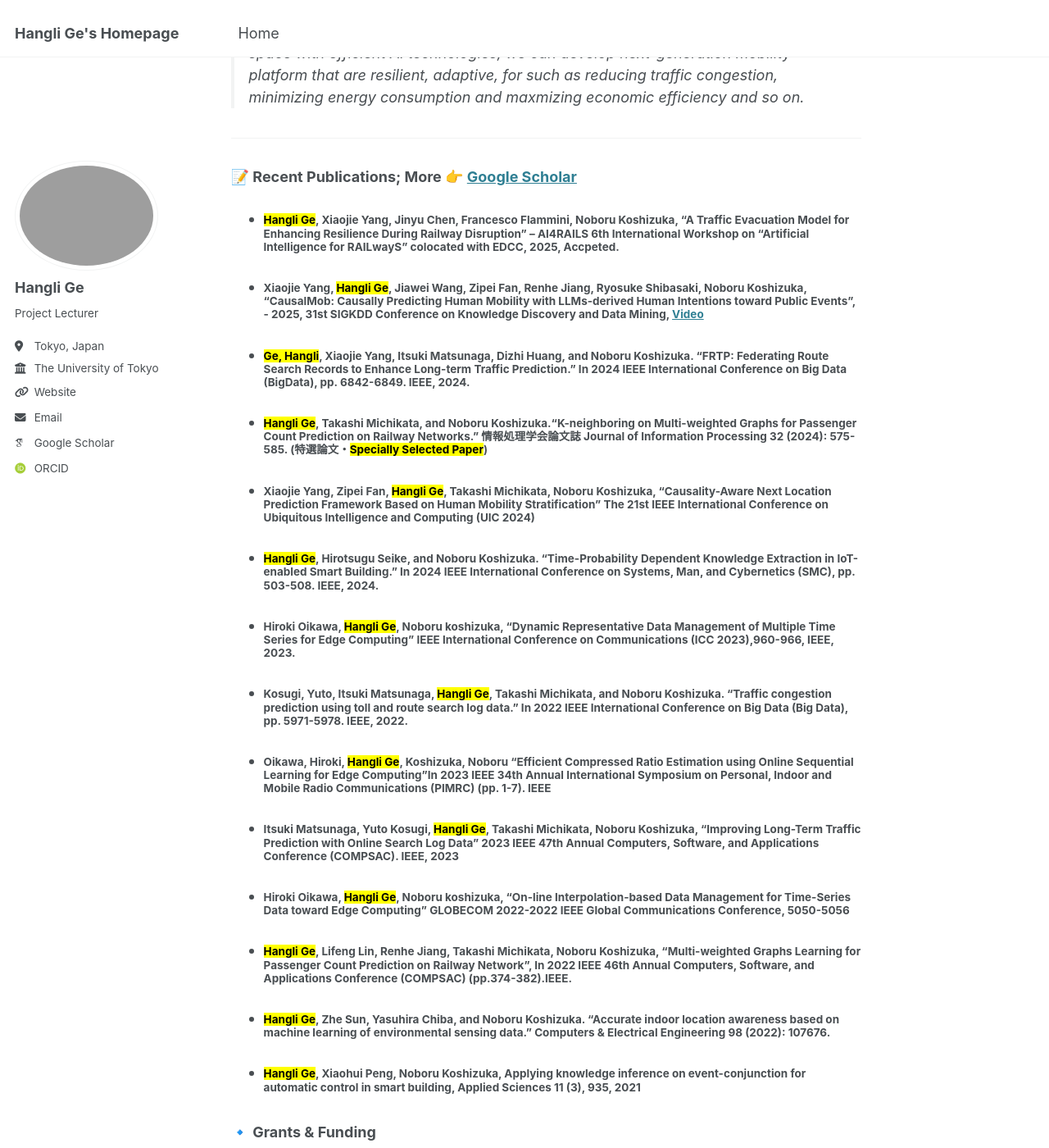
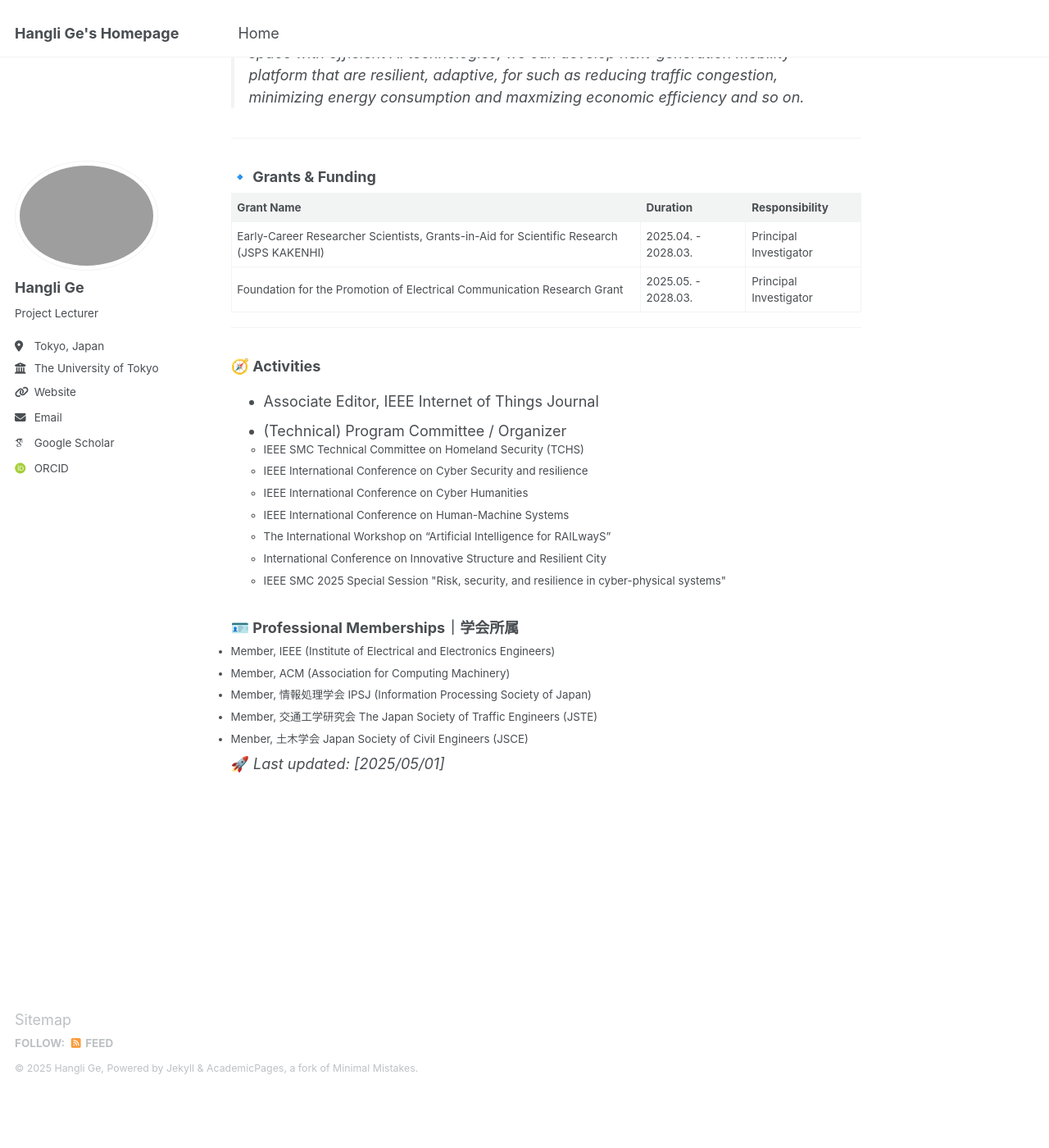
Before and after one commit to christie888/christie888.github.io, a Jekyll site: the page built from _pages/about.md, in a window 1280 px wide and 1400 px high, scrolled down 820 px. Shown: the whole window at 82% size. Built offline with Jekyll 4.4.1, drawn with Linux system fonts in a browser that asks for light colours; some web fonts are replaced; after the commit the page ends 2150 px from its top, so only the background shows below that.

Commit message:
Update about.md

```diff
--- a/_pages/about.md
+++ b/_pages/about.md
@@ -28,32 +28,14 @@ As quantum hardware continues to advance, these quantum-based solutions are expe
 
  !-->
 
----
-
-### 📝 Recent Publications; More 👉 [Google Scholar](https://scholar.google.com/citations?user=8lFqJGMAAAAJ&hl=en)
-* #####  <mark>Hangli Ge</mark>, Xiaojie Yang, Jinyu Chen, Francesco Flammini, Noboru Koshizuka, **"A Traffic Evacuation Model for Enhancing Resilience During Railway Disruption"** – AI4RAILS 6th International Workshop on “Artificial Intelligence for RAILwayS” colocated with EDCC, 2025, Accpeted.
-* ##### Xiaojie Yang,  <mark>Hangli Ge</mark>, Jiawei Wang, Zipei Fan, Renhe Jiang, Ryosuke Shibasaki, Noboru Koshizuka, **"CausalMob: Causally Predicting Human Mobility with LLMs-derived Human Intentions toward Public Events"**, - 2025, 31st SIGKDD Conference on Knowledge Discovery and Data Mining, [Video](https://www.youtube.com/watch?app=desktop&v=IcIBC8BZ45Y&ab_channel=AssociationforComputingMachinery%28ACM%29)
-* #####  <mark>Ge, Hangli</mark>, Xiaojie Yang, Itsuki Matsunaga, Dizhi Huang, and Noboru Koshizuka.  **"FRTP: Federating Route Search Records to Enhance Long-term Traffic Prediction."** In 2024 IEEE International Conference on Big Data (BigData), pp. 6842-6849. IEEE, 2024.
-*  #####   <mark>Hangli Ge</mark>, Takashi Michikata, and Noboru Koshizuka.“K-neighboring on Multi-weighted Graphs for Passenger Count Prediction on Railway Networks.” 情報処理学会論文誌 Journal of Information Processing 32 (2024): 575-585. (特選論文・<mark>Specially Selected Paper</mark>)
-*  #####  Xiaojie Yang, Zipei Fan,  <mark>Hangli Ge</mark>, Takashi Michikata, Noboru Koshizuka, **"Causality-Aware Next Location Prediction Framework Based on Human Mobility Stratification"** The 21st IEEE International Conference on Ubiquitous Intelligence and Computing (UIC 2024)
-*  #####   <mark>Hangli Ge</mark>, Hirotsugu Seike, and Noboru Koshizuka. **"Time-Probability Dependent Knowledge Extraction in IoT-enabled Smart Building."** In 2024 IEEE International Conference on Systems, Man, and Cybernetics (SMC), pp. 503-508. IEEE, 2024.
-*  ##### Hiroki Oikawa,  <mark>Hangli Ge</mark>, Noboru koshizuka, “Dynamic Representative Data Management of Multiple Time Series for Edge Computing” IEEE International Conference on Communications (ICC 2023),960-966, IEEE, 2023.
-* ##### Kosugi, Yuto, Itsuki Matsunaga, <mark>Hangli Ge</mark>, Takashi Michikata, and Noboru Koshizuka. "Traffic congestion prediction using toll and route search log data." In 2022 IEEE International Conference on Big Data (Big Data), pp. 5971-5978. IEEE, 2022.
-*  ##### Oikawa, Hiroki, <mark>Hangli Ge</mark>, Koshizuka, Noboru “Efficient Compressed Ratio Estimation using Online Sequential Learning for Edge Computing”In 2023 IEEE 34th Annual International Symposium on Personal, Indoor and Mobile Radio Communications (PIMRC) (pp. 1-7). IEEE
-* ##### Itsuki Matsunaga, Yuto Kosugi,  <mark>Hangli Ge</mark>, Takashi Michikata, Noboru Koshizuka, “Improving Long-Term Traffic Prediction with Online Search Log Data” 2023 IEEE 47th Annual Computers, Software, and Applications Conference (COMPSAC). IEEE, 2023
-*   ##### Hiroki Oikawa,  <mark>Hangli Ge</mark>, Noboru koshizuka, “On-line Interpolation-based Data Management for Time-Series Data toward Edge Computing” GLOBECOM 2022-2022 IEEE Global Communications Conference, 5050-5056
-* #####  <mark>Hangli Ge</mark>, Lifeng Lin, Renhe Jiang, Takashi Michikata, Noboru Koshizuka, “Multi-weighted Graphs Learning for Passenger Count Prediction on Railway Network”, In 2022 IEEE 46th Annual Computers, Software, and Applications Conference (COMPSAC) (pp.374-382).IEEE.
-* #####  <mark>Hangli Ge</mark>, Zhe Sun, Yasuhira Chiba, and Noboru Koshizuka. "Accurate indoor location awareness based on machine learning of environmental sensing data." Computers & Electrical Engineering 98 (2022): 107676.
-* #####  <mark>Hangli Ge</mark>, Xiaohui Peng, Noboru Koshizuka, Applying knowledge inference on event-conjunction for automatic control in smart building, Applied Sciences 11 (3), 935, 2021
-
-
-
 <!--### 🏆 Awards & Achievements
 - **Specially Selected Paper** – 2024, Journal of Information Processing
 - **GCL Scholarship** – 2015~2018, Social ICT Global Creative Leader Program, The University of Tokyo
 - **Docomo Scholarship** – 2013~2015, NPO Mobile Communication Fund,Japan
 ---
 !-->
+
+---
 
 ### 🔹 Grants & Funding
 
```
